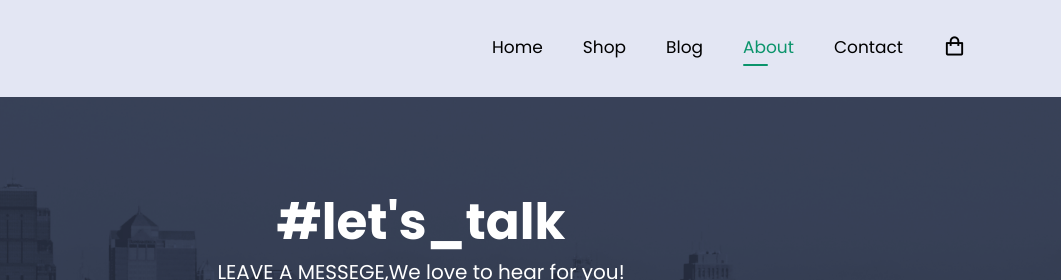
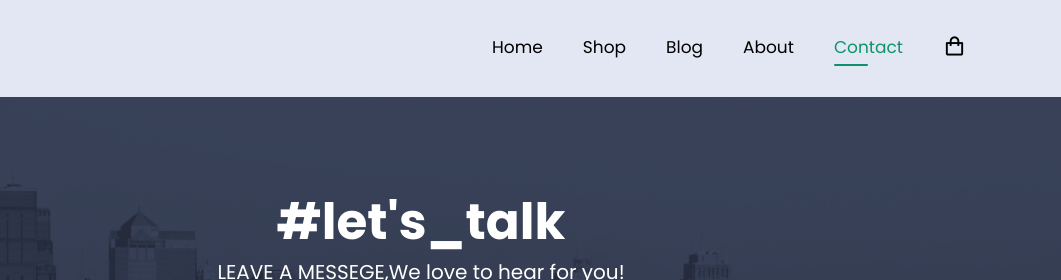
Before and after one commit to Abdessamad202/Build-and-Deploy-Ecommerce-Website, a plain HTML site: page contact.html in a window 1280 px wide. Shown: the top 280 px of the page, 219-1280 px from the left. Drawn offline with nearby package versions, Linux system fonts and the light colour scheme.

Commit message:
Update contact.html

```diff
--- a/contact.html
+++ b/contact.html
@@ -20,8 +20,8 @@
                 <li><a class="notselc" href="home.html">home</a></li>
                 <li><a class="notselc" href="shop.html">shop</a></li>
                 <li><a class="notselc" href="blog.html">blog</a></li>
-                <li><a class="selc" href="about.html">about</a></li>
-                <li><a class="notselc" href="contact.html">contact</a></li>
+                <li><a class="notselc" href="about.html">about</a></li>
+                <li><a class="selc" href="contact.html">contact</a></li>
                 <li><a class="notselc" href="shoping.html"><i class='bx bx-shopping-bag'></i></a></li>
             </ul>
         </nav>
```
